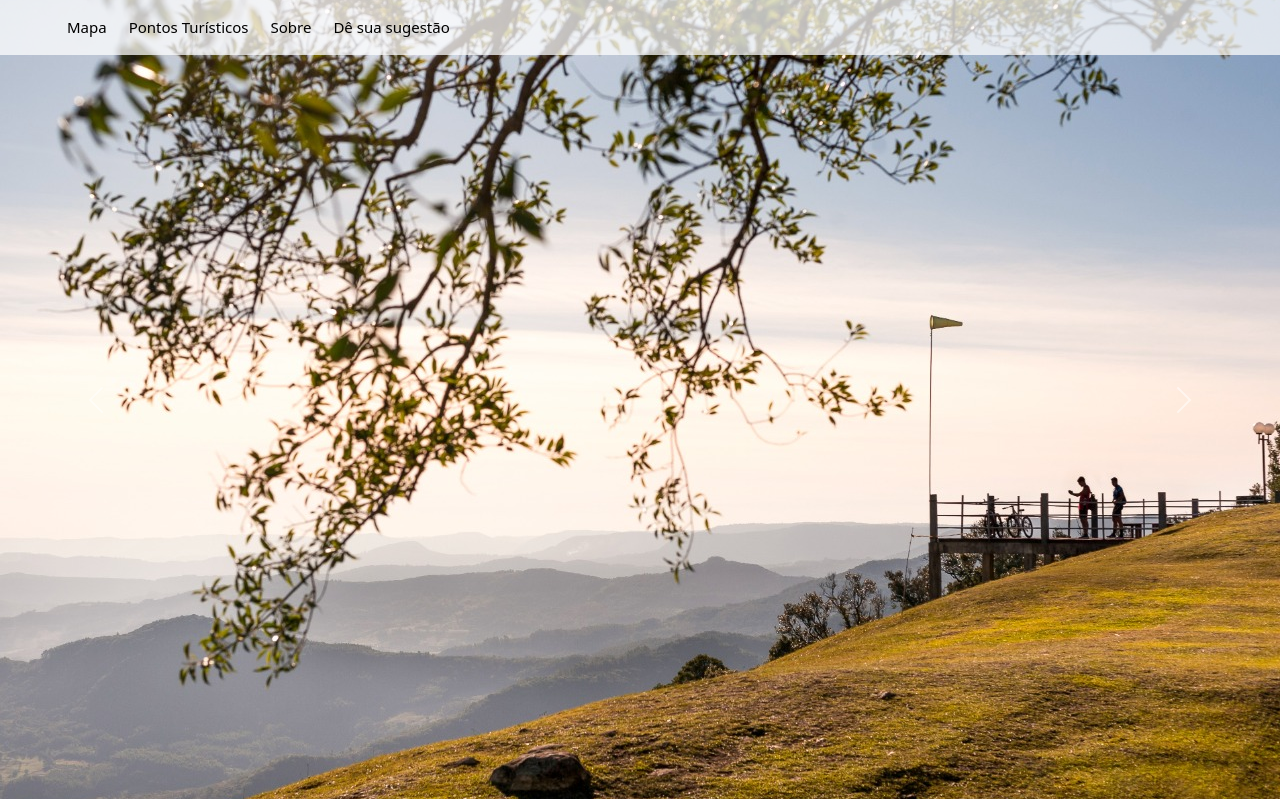
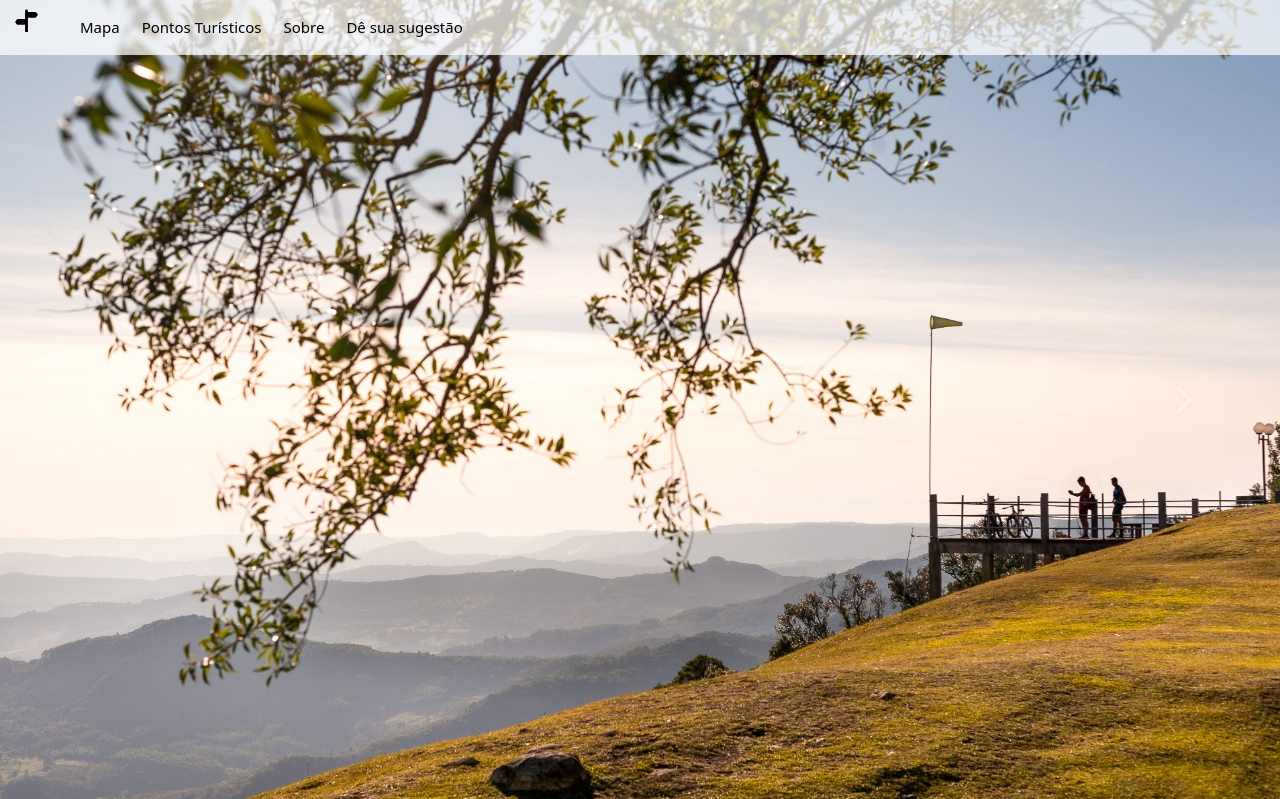
Before and after one commit to Jemuhlen/Site-de-turismo, a PHP site: page / in a window 1280 px wide. Shown: the top 799 px of the page. Run offline with PHP 8.4, Linux system fonts and the light colour scheme; data that the repository does not hold is empty; some libraries are stand-ins or nearby versions.

Commit message:
Update index.php
coloquei a logozinha

```diff
--- a/index.php
+++ b/index.php
@@ -14,10 +14,7 @@
   <script src="https://cdn.jsdelivr.net/npm/bootstrap@5.2.1/dist/js/bootstrap.bundle.min.js"></script>
  <title>Turismo em Rolante</title>
   <script type="text/javascript" src="../js/jquery.js"></script>
-
   <link rel="stylesheet" href="css/swiper-bundle.min.css">
-
-
  </head>
 
 
@@ -25,7 +22,8 @@
   <header>
     <div id="start">
       <nav class="navbar fixed-top navbar-expand-lg">
-          <a class="navbar-brand active" href="#start"><img src="" class="icone"></a> <!--tem que colocar uma logo--> </svg>
+          <a class="navbar-brand active" href="#start"><svg xmlns="http://www.w3.org/2000/svg" width="23" height="23" fill="currentColor" class="bi bi-signpost-split-fill" viewBox="0 0 16 16"> <path d="M7 16h2V6h5a1 1 0 0 0 .8-.4l.975-1.3a.5.5 0 0 0 0-.6L14.8 2.4A1 1 0 0 0 14 2H9v-.586a1 1 0 0 0-2 0V7H2a1 1 0 0 0-.8.4L.225 8.7a.5.5 0 0 0 0 .6l.975 1.3a1 1 0 0 0 .8.4h5v5z"/></svg></a>
+
 
           <button class="navbar-toggler" type="button" data-bs-toggle="collapse" data-bs-target="#navbarSupportedContent" aria-controls="navbarSupportedContent" aria-expanded="false" aria-label="Toggle navigation">
               <span class="navbar-toggler-icon"></span>
```
